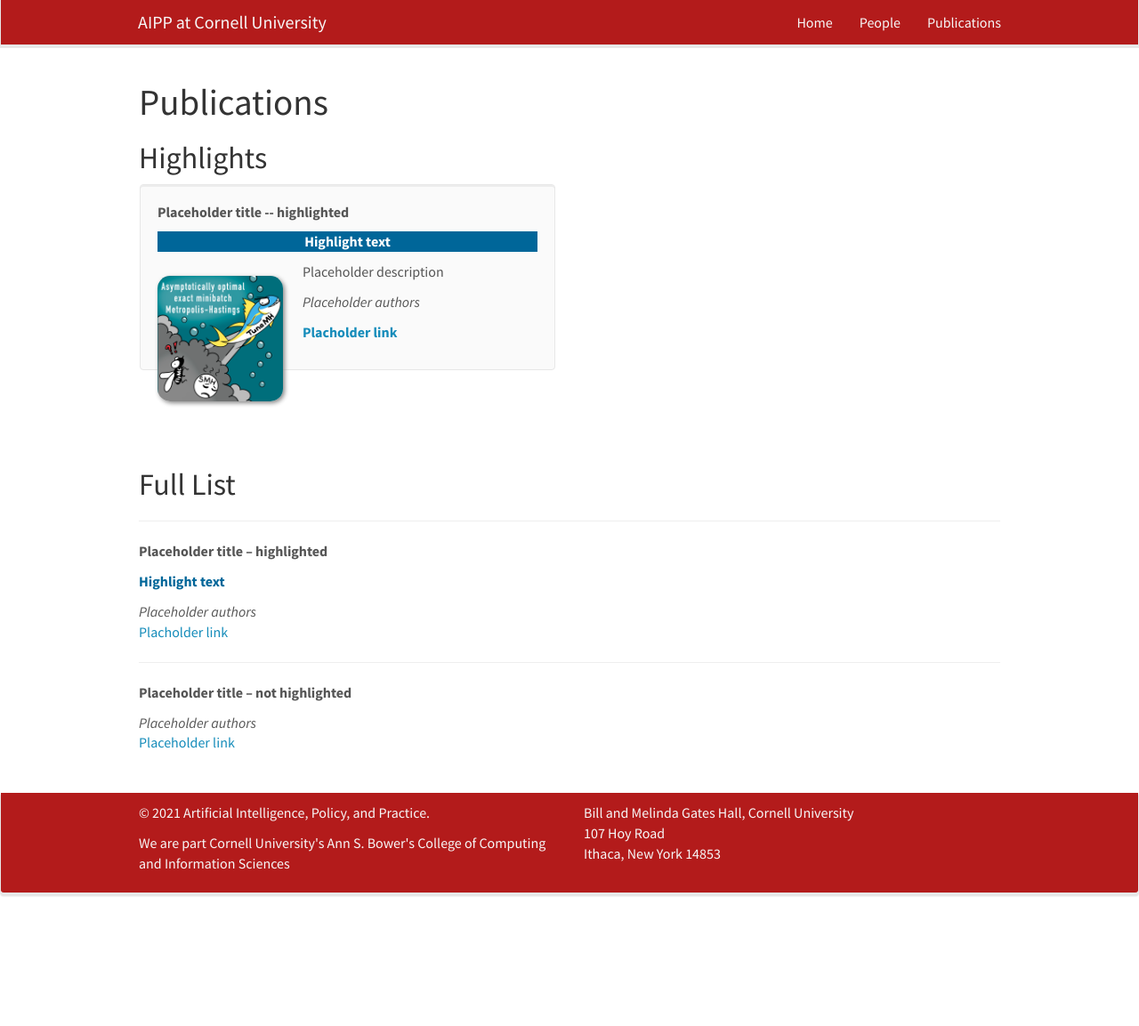
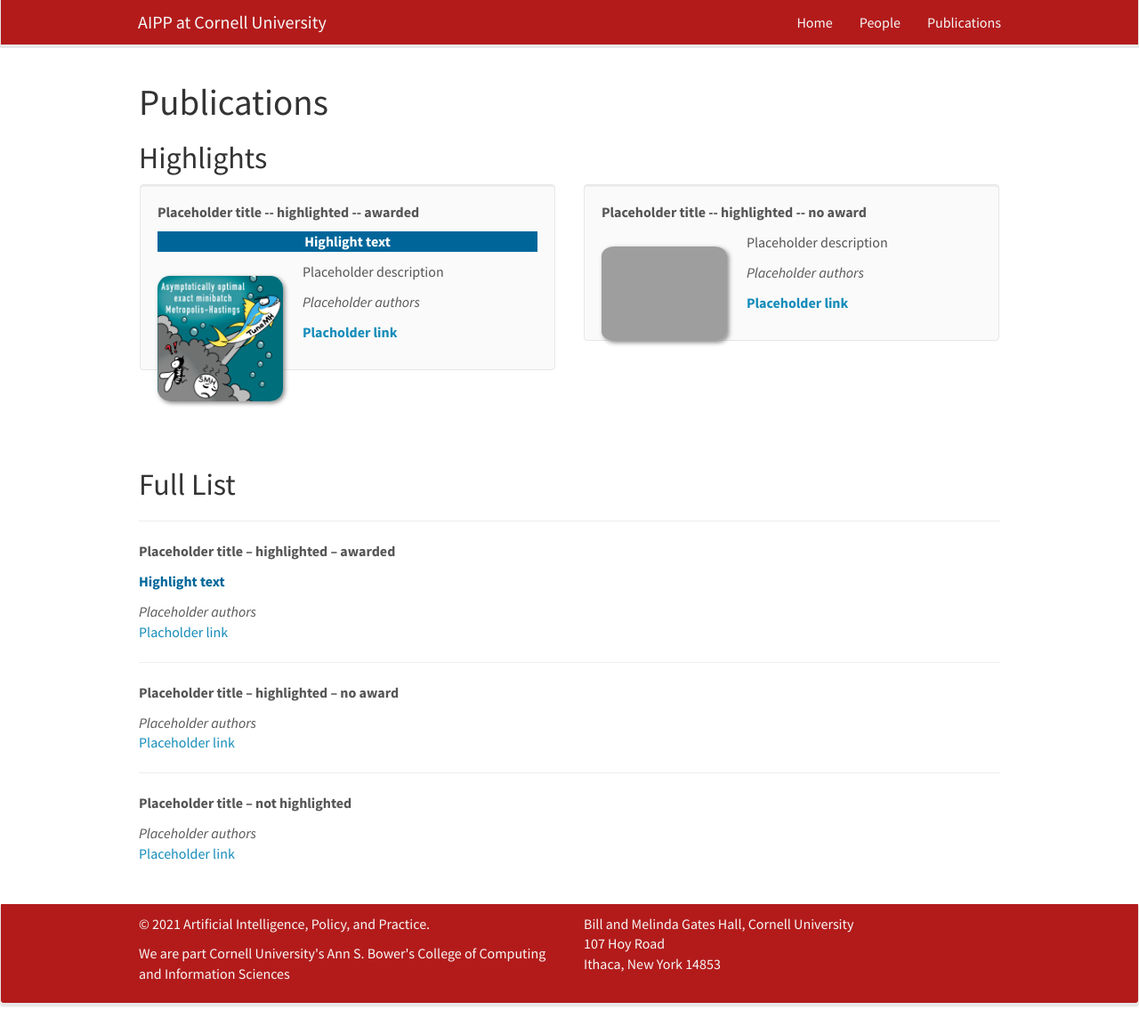
Before and after one commit to pasta41/aippwebsite, a Jekyll site: the page built from _pages/publications.md, in a window 1280 px wide and 1153 px high. Shown: the whole window at 89% size. Built offline with Jekyll 4.4.1, drawn with Linux system fonts in a browser that asks for light colours; nearby versions of some CDN libraries.

Commit message:
decouple award form highlights

```diff
--- a/_data/publist.yml
+++ b/_data/publist.yml
@@ -1,4 +1,4 @@
-- title: "Placeholder title -- highlighted"
+- title: "Placeholder title -- highlighted -- awarded"
   award: Highlight text
   image: tunamh.png
   authors: Placeholder authors
@@ -8,6 +8,14 @@
     display:  Placholder link
   highlight: 1
 
+- title: "Placeholder title -- highlighted -- no award"
+  authors: Placeholder authors
+  description: Placeholder description
+  link:
+    url: google.com
+    display:  Placeholder link
+  highlight: 1
+
 - title: "Placeholder title -- not highlighted"
   authors: Placeholder authors
   description: Placeholder description
--- a/_pages/publications.md
+++ b/_pages/publications.md
@@ -10,6 +10,8 @@ permalink: /publications/
 # Publications
 
 ## Highlights
+
+<!-- finish code for de-coupling awards from highlighting-->
 
 {% assign number_printed = 0 %}
 {% for publi in site.data.publist %}
@@ -24,7 +26,10 @@ permalink: /publications/
 <div class="col-sm-6 clearfix">
  <div class="well">
   <pubtit>{{ publi.title }}</pubtit>
+
+  {% if publi.highlight == 1 %}
   <p style="margin-top: 10px; background-color: #006699; color: #FFFFFF;text-align: center"><b>{{publi.award}}</b></p>
+  {% endif %}
   <img src="{{ site.url }}{{ site.baseurl }}/images/pubpic/{{ publi.image }}" class="img-responsive" width="33%" style="float: left" />
   <p>{{ publi.description }}</p>
   <p><em>{{ publi.authors }}</em></p>
```
